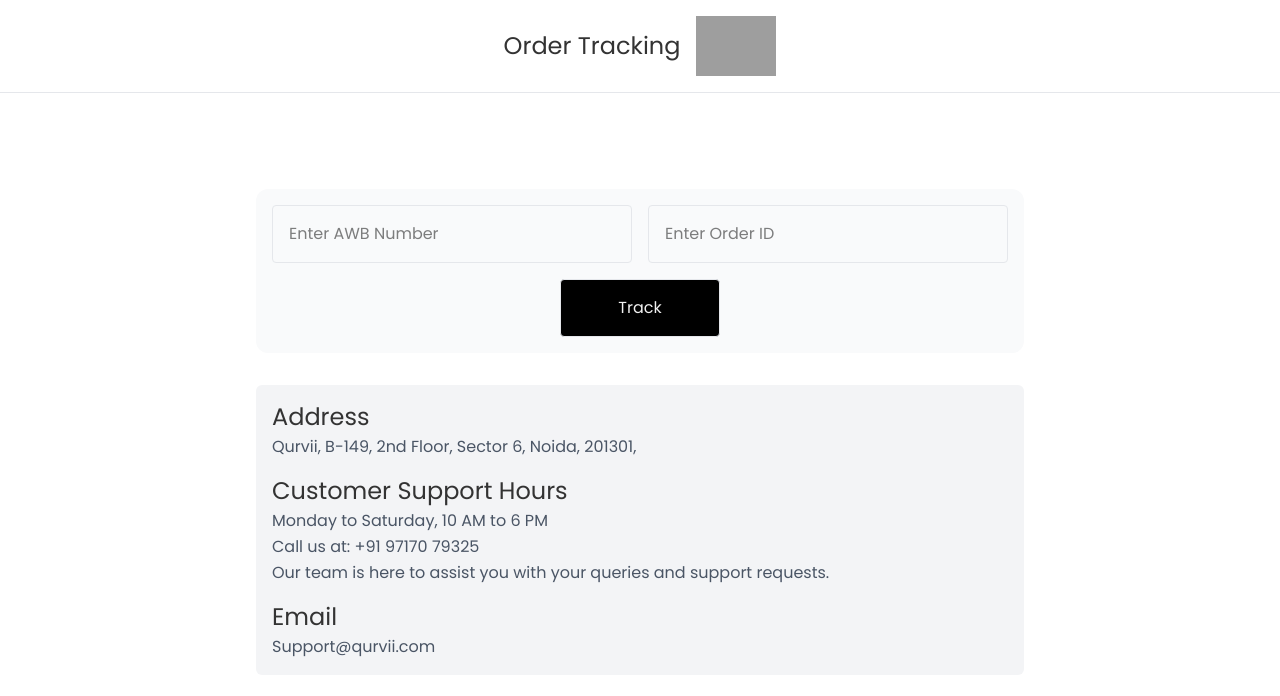
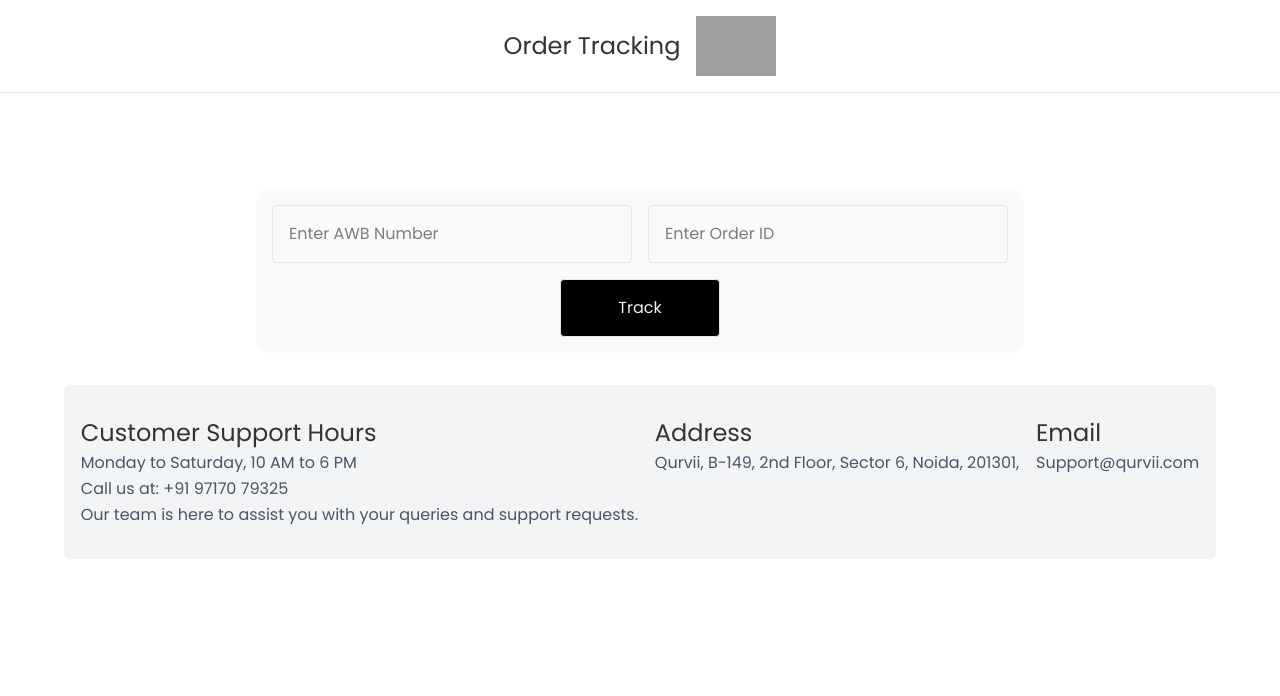
Before and after one commit to Sachinrawat6/orderTracker, a React (Vite) app: page / in a window 1280 px wide. Shown: the top 696 px of the page. Built offline with nearby package versions, Linux system fonts and the light colour scheme; grey boxes are pictures that could not be loaded.

Commit message:
flex box added

```diff
--- a/src/components/Footer.jsx
+++ b/src/components/Footer.jsx
@@ -2,20 +2,31 @@ import React from 'react'
 
 const Footer = () => {
   return (
-    <div className='bg-gray-100 px-4 mt-8  py-4 mx-auto flex flex-col gap-4 md:max-w-3xl rounded-md  w-[90vw] mb-4 text-gray-600'>
+    <div className='bg-gray-100 px-4 mt-8 py-8 mx-auto flex flex-col gap-4  rounded-md  w-[90vw] mb-4 text-gray-600 md:w-[90vw] md:flex-row justify-evenly                                                                                           '>
     <div>
-    <h2 className= "text-2xl" > Address </h2>
-        <p>Qurvii, B-149, 2nd Floor, Sector 6, Noida, 201301, </p>
+
+
+        <h2 className= "text-2xl" > Customer Support Hours </h2>
+    <p>Monday to Saturday, 10 AM to 6 PM </p>
+    <p> Call us at: +91 97170 79325 </p>
+    <p>
+    Our team is here to assist you with your queries and support requests. </p>
+
+
+
 
     </div>
 
     <div>
 
-    <h2 className= "text-2xl" > Customer Support Hours </h2>
-    <p>Monday to Saturday, 10 AM to 6 PM </p>
-    <p> Call us at: +91 97170 79325 </p>
-    <p>
-    Our team is here to assist you with your queries and support requests. </p>
+
+    <h2 className= "text-2xl" > Address </h2>
+        <p>Qurvii, B-149, 2nd Floor, Sector 6, Noida, 201301, </p>
+
+
+
+
+
     </div>
 
     <div>
```
